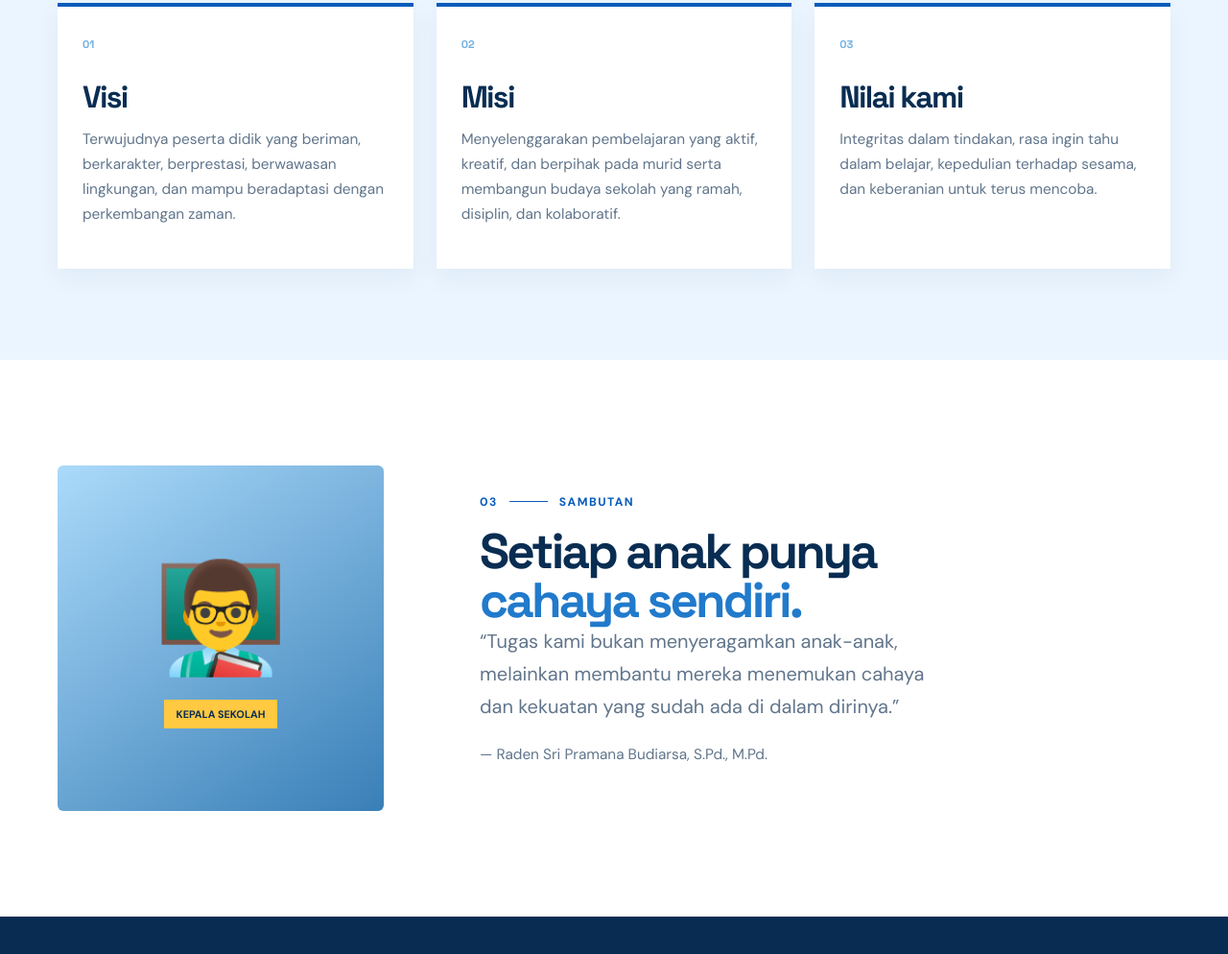
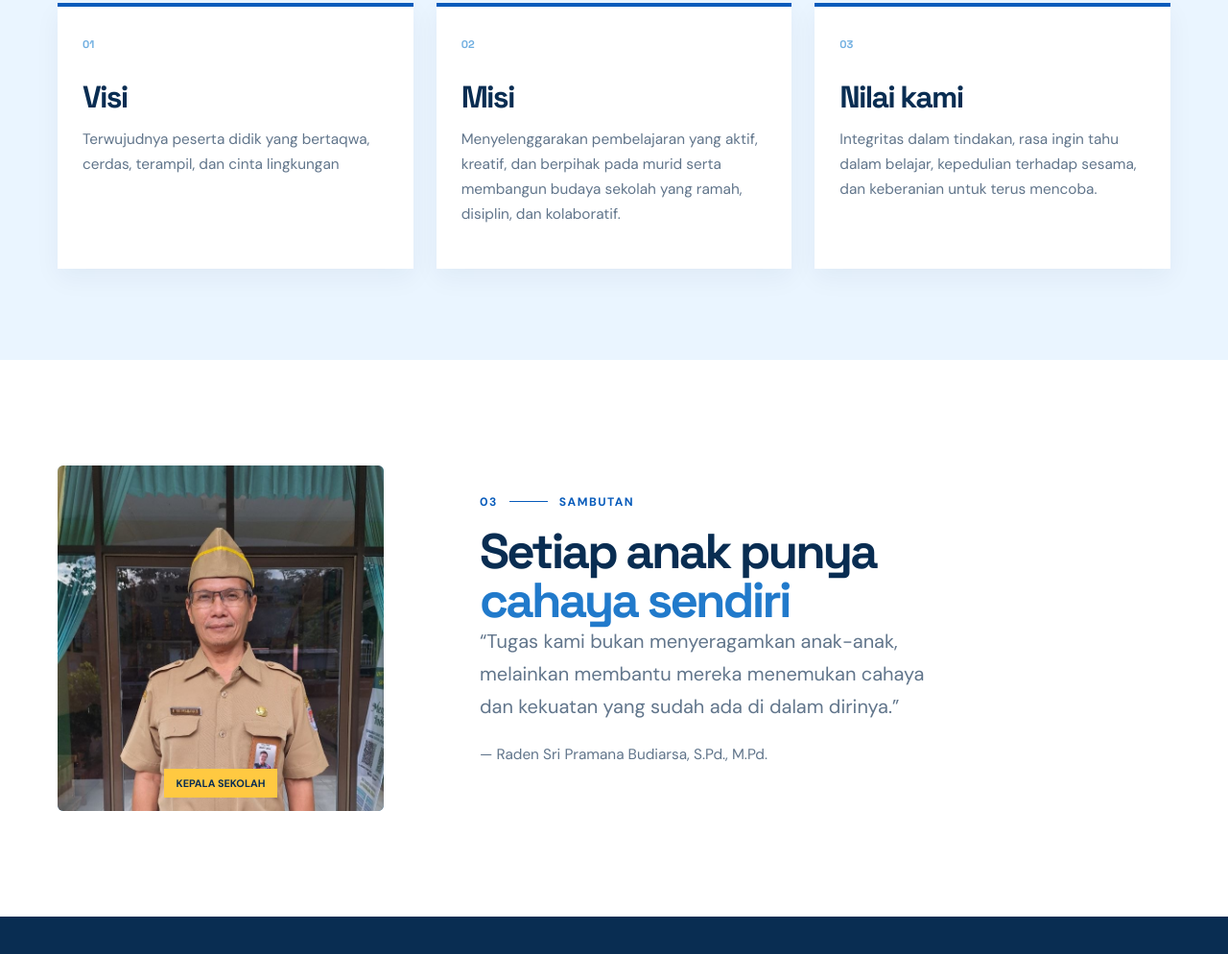
Before and after one commit to Wartam/smpn_4_majenang, a website: page public/profil.html in a window 1280 px wide. Shown: the part 1435-2429 px from the top of the page at 96% size. Drawn offline with Linux system fonts and the light colour scheme; no server answers.

Commit message:
Update konten website

```diff
--- a/public/profil.html
+++ b/public/profil.html
@@ -25,7 +25,7 @@
     <link rel="preconnect" href="https://fonts.googleapis.com" />
     <link rel="preconnect" href="https://fonts.gstatic.com" crossorigin />
     <link href="https://fonts.googleapis.com/css2?family=DM+Sans:wght@400;500;600;700&family=Space+Grotesk:wght@500;600;700&display=swap" rel="stylesheet" />
-    <link rel="stylesheet" href="/styles.css" /><link rel="stylesheet" href="/typography.css" /><link rel="stylesheet" href="/brand.css" />
+    <link rel="stylesheet" href="/styles.css" /><link rel="stylesheet" href="/typography.css" /><link rel="stylesheet" href="/brand.css" /><link rel="stylesheet" href="/profile-principal.css" />
   </head>
   <body class="profile-page">
     <header class="site-header inner-header">
@@ -42,8 +42,8 @@
     <main>
       <section class="profile-hero"><div class="container"><div class="section-tag light">PROFIL SEKOLAH <span></span> 01</div><h1>Mengenal lebih dekat<br /><em>SMPN 4 Majenang</em></h1><p>Sebuah ruang tumbuh bagi anak-anak Indonesia untuk belajar, berkarya, dan mempersiapkan masa depan dengan percaya diri.</p></div></section>
       <section class="section container profile-story"><div class="profile-story-grid"><div><div class="section-tag">01 <span></span> CERITA KAMI</div><h2>Bertumbuh bersama<br /><em>sejak 2006</em></h2></div><div><p class="lead">SMP Negeri 4 Majenang adalah satuan pendidikan yang berkomitmen menghadirkan pembelajaran bermakna dan lingkungan sekolah yang aman bagi seluruh warga sekolah.</p><p class="muted-copy">Dengan dukungan guru yang berdedikasi, orang tua, dan masyarakat, kami terus berinovasi agar setiap siswa dapat mengenali kekuatannya dan menjadi pribadi yang mandiri, peduli, serta berprestasi.</p></div></div><div class="timeline"><div><strong>2006</strong><span>SMPN 4 Majenang<br />didirikan</span></div><div><strong>2010</strong><span>Meraih akreditasi<br />A pertama</span></div><div><strong>2023</strong><span>Terpilih sebagai<br />Sekolah Penggerak</span></div><div><strong>2026</strong><span>Terus tumbuh<br />bersama masyarakat</span></div></div></section>
-      <section class="values-section"><div class="container"><div class="section-tag">02 <span></span> ARAH PENDIDIKAN</div><div class="values-grid"><article><span class="value-number">01</span><h2>Visi</h2><p>Terwujudnya peserta didik yang beriman, berkarakter, berprestasi, berwawasan lingkungan, dan mampu beradaptasi dengan perkembangan zaman.</p></article><article><span class="value-number">02</span><h2>Misi</h2><p>Menyelenggarakan pembelajaran yang aktif, kreatif, dan berpihak pada murid serta membangun budaya sekolah yang ramah, disiplin, dan kolaboratif.</p></article><article><span class="value-number">03</span><h2>Nilai kami</h2><p>Integritas dalam tindakan, rasa ingin tahu dalam belajar, kepedulian terhadap sesama, dan keberanian untuk terus mencoba.</p></article></div></div></section>
-      <section class="section container principal"><div class="principal-grid"><div class="principal-portrait"><span>👨‍🏫</span><small>KEPALA SEKOLAH</small></div><div><div class="section-tag">03 <span></span> SAMBUTAN</div><h2>Setiap anak punya<br /><em>cahaya sendiri.</em></h2><p class="lead">“Tugas kami bukan menyeragamkan anak-anak, melainkan membantu mereka menemukan cahaya dan kekuatan yang sudah ada di dalam dirinya.”</p><p class="muted-copy">— Raden Sri Pramana Budiarsa, S.Pd., M.Pd.</p></div></div></section>
+      <section class="values-section"><div class="container"><div class="section-tag">02 <span></span> ARAH PENDIDIKAN</div><div class="values-grid"><article><span class="value-number">01</span><h2>Visi</h2><p>Terwujudnya peserta didik yang bertaqwa, cerdas, terampil, dan cinta lingkungan</p></article><article><span class="value-number">02</span><h2>Misi</h2><p>Menyelenggarakan pembelajaran yang aktif, kreatif, dan berpihak pada murid serta membangun budaya sekolah yang ramah, disiplin, dan kolaboratif.</p></article><article><span class="value-number">03</span><h2>Nilai kami</h2><p>Integritas dalam tindakan, rasa ingin tahu dalam belajar, kepedulian terhadap sesama, dan keberanian untuk terus mencoba.</p></article></div></div></section>
+      <section class="section container principal"><div class="principal-grid"><div class="principal-portrait"><img src="/kepala-sekolah.jpg" alt="Raden Sri Pramana Budiarsa, S.Pd., M.Pd., Kepala Sekolah SMP Negeri 4 Majenang" /><small>KEPALA SEKOLAH</small></div><div><div class="section-tag">03 <span></span> SAMBUTAN</div><h2>Setiap anak punya<br /><em>cahaya sendiri</em></h2><p class="lead">“Tugas kami bukan menyeragamkan anak-anak, melainkan membantu mereka menemukan cahaya dan kekuatan yang sudah ada di dalam dirinya.”</p><p class="muted-copy">— Raden Sri Pramana Budiarsa, S.Pd., M.Pd.</p></div></div></section>
       <section class="facility-section"><div class="container"><div class="section-head"><div><div class="section-tag light">04 <span></span> LINGKUNGAN BELAJAR</div><h2>Ruang untuk tumbuh</h2></div><a class="button button-light" href="/#kontak">Kunjungi sekolah <span>↗</span></a></div><div class="facility-grid"><div><b>01</b><h3>Perpustakaan</h3><p>Ruang baca nyaman dengan koleksi yang terus berkembang.</p></div><div><b>02</b><h3>Laboratorium IPA</h3><p>Tempat siswa menguji rasa ingin tahu menjadi penemuan.</p></div><div><b>03</b><h3>Lapangan olahraga</h3><p>Ruang bergerak, berlatih, dan membangun sportivitas.</p></div></div></div></section>
     </main>
     <footer><div class="container footer-wrap"><a class="brand" href="/"><img class="brand-logo" src="/logo-smpn4.jpg" alt="Logo SMP Negeri 4 Majenang" onerror="this.style.display='none';this.nextElementSibling.classList.add('logo-fallback-visible')" /><span class="brand-name">SMPN 4 Majenang</span></a><p>© 2026 SMP Negeri 4 Majenang<br />Bertaqwa • Cerdas • Terampil • Cinta Lingkungan</p><div class="socials"><a href="/#kontak">ig</a><a href="/#kontak">f</a><a href="/#kontak">▶</a></div></div></footer>
--- /dev/null
+++ b/public/profile-principal.css
@@ -0,0 +1,20 @@
+.principal-portrait {
+  justify-content: flex-end;
+  overflow: hidden;
+  position: relative;
+}
+
+.principal-portrait img {
+  position: absolute;
+  inset: 0;
+  width: 100%;
+  height: 100%;
+  object-fit: cover;
+  object-position: center 20%;
+}
+
+.principal-portrait small {
+  position: relative;
+  z-index: 1;
+  margin-bottom: 14px;
+}
```
Also changed, not shown: public/index.html (+4 -4 lines), public/sw.js (+13 -1 lines), public/kepala-sekolah.jpg (added).
